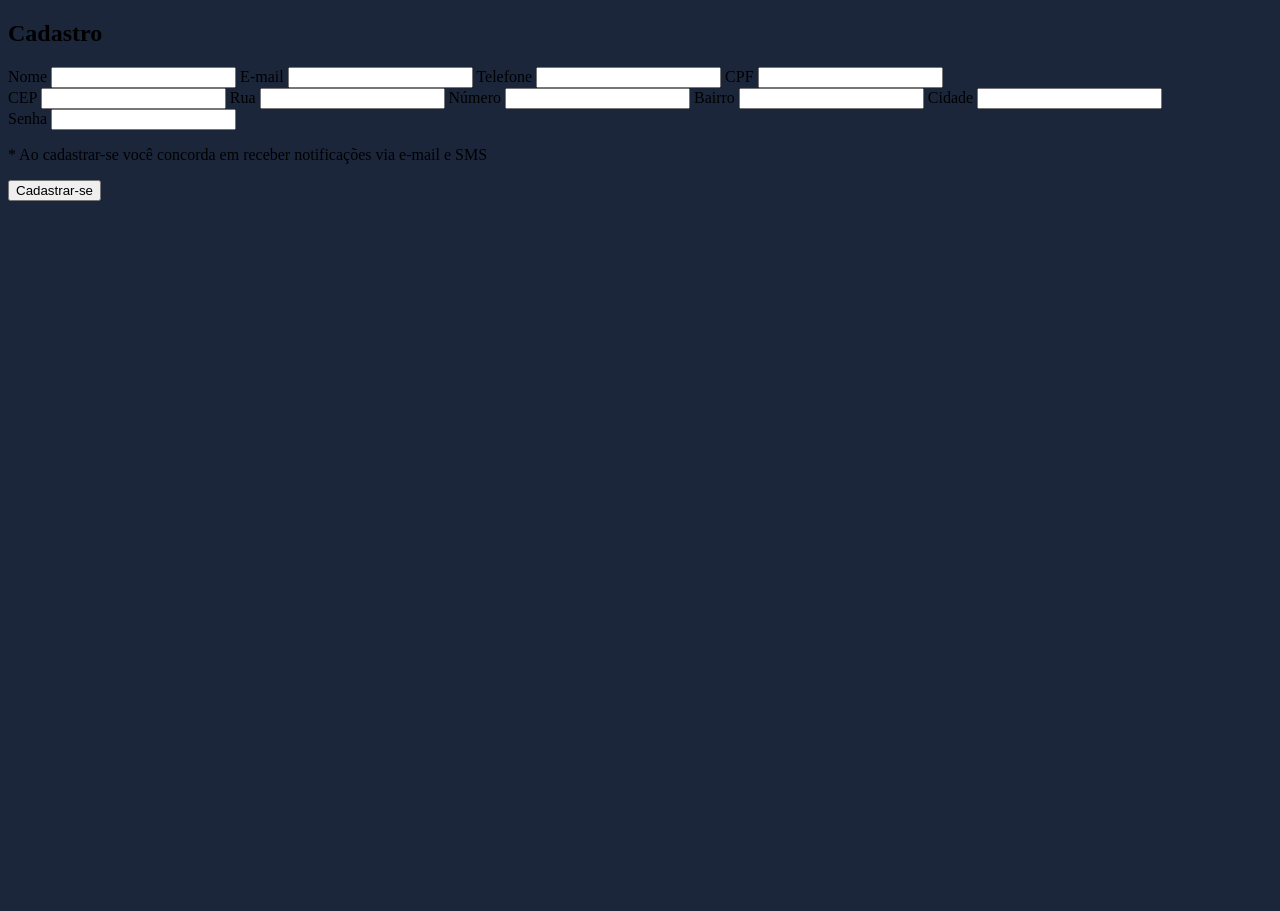
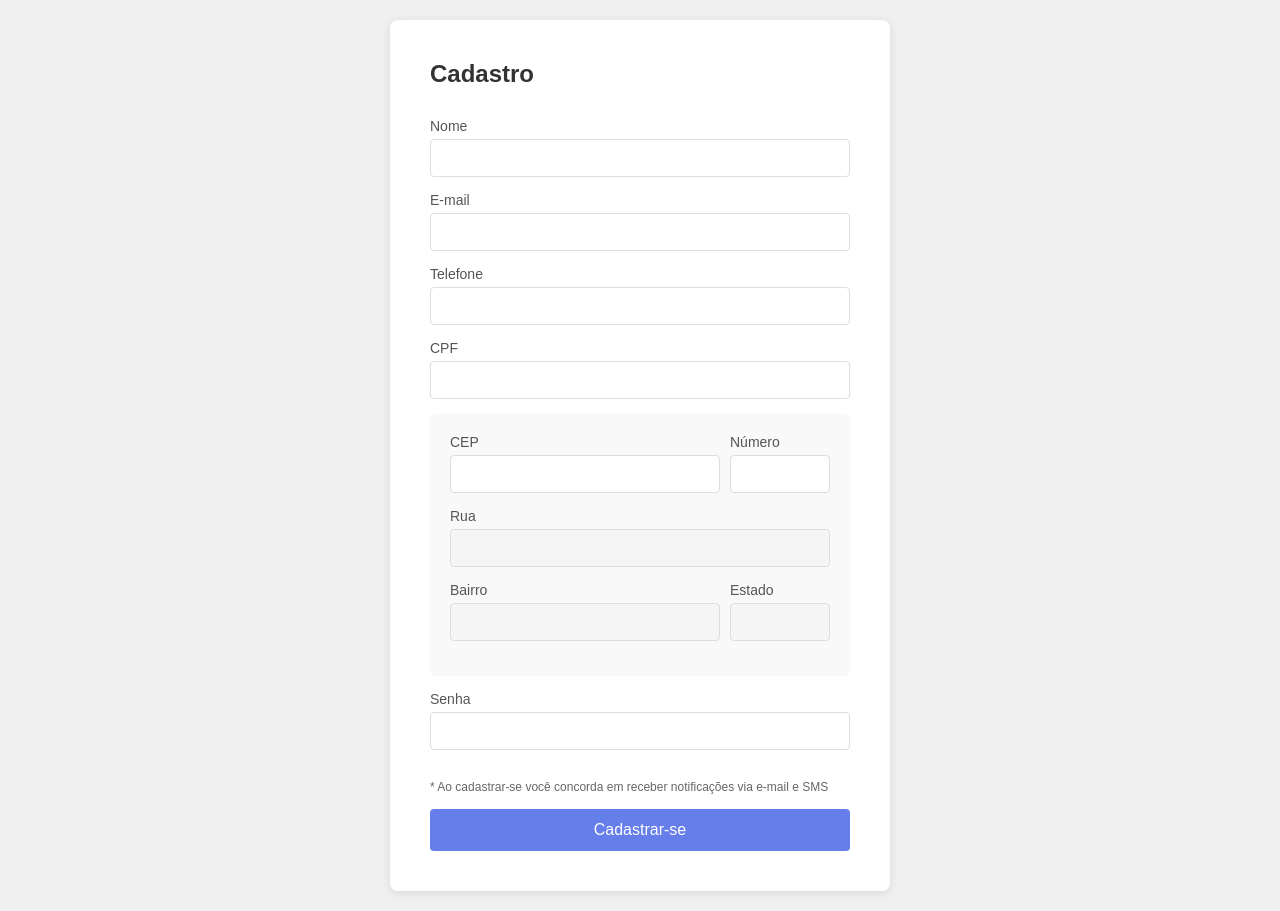
Before and after one commit to Gelenski/BookTrade, a website: page cadastro/index.html in a window 1280 px wide. Before the commit the page ends 800 px from the top, so only its background shows below. Drawn offline with Linux system fonts and the light colour scheme.

Commit message:
estilização do cadastro

```diff
--- a/cadastro/index.html
+++ b/cadastro/index.html
@@ -8,45 +8,55 @@
     <script src="script.js" defer></script>
   </head>
   <body>
-    <form action="/api/cadastro" method="POST">
+    <form method="POST" class="cadastro-form">
       <h2>Cadastro</h2>
 
-      <label>Nome</label>
-      <input type="text" name="nome" required />
+      <label for="input-nome">Nome</label>
+      <input type="text" name="nome" id="input-nome" required />
 
-      <label>E-mail</label>
-      <input type="email" name="email" required />
+      <label for="input-email">E-mail</label>
+      <input type="email" name="email" id="input-email" required />
 
-      <label>Telefone</label>
-      <input type="tel" name="telefone" required />
+      <label for="input-telefone">Telefone</label>
+      <input type="tel" name="telefone" id="input-telefone" required />
 
-      <label>CPF</label>
-      <input type="text" name="cpf" required />
+      <label for="input-cpf">CPF</label>
+      <input type="text" name="cpf" id="input-cpf" required />
 
       <div class="endereco">
-        <label>CEP</label>
-        <input type="text" name="cep" required />
+        <div class="endereco-row">
+          <div class="field-large">
+            <label for="input-cep">CEP</label>
+            <input type="text" name="cep" id="input-cep" required />
+          </div>
+          <div class="field-small">
+            <label for="input-numero">Número</label>
+            <input type="text" name="numero" id="input-numero" required />
+          </div>
+        </div>
 
-        <label>Rua</label>
-        <input type="text" name="rua" readonly />
+        <label for="input-rua">Rua</label>
+        <input type="text" name="rua" id="input-rua" readonly />
 
-        <label>Número</label>
-        <input type="text" name="numero" required />
-
-        <label>Bairro</label>
-        <input type="text" name="bairro" readonly />
-
-        <label>Cidade</label>
-        <input type="text" name="estado" readonly />
+        <div class="endereco-row">
+          <div class="field">
+            <label for="input-bairro">Bairro</label>
+            <input type="text" name="bairro" id="input-bairro" readonly />
+          </div>
+          <div class="field-small">
+            <label for="input-estado">Estado</label>
+            <input type="text" name="estado" id="input-estado" readonly />
+          </div>
+        </div>
       </div>
 
-      <label>Senha</label>
-      <input type="password" name="senha" required />
+      <label for="input-senha">Senha</label>
+      <input type="password" name="senha" id="input-senha" required />
 
       <p>
         * Ao cadastrar-se você concorda em receber notificações via e-mail e SMS
       </p>
-      <button type="submit">Cadastrar-se</button>
+      <button type="submit" id="button-submit">Cadastrar-se</button>
     </form>
   </body>
 </html>
--- a/cadastro/styles.css
+++ b/cadastro/styles.css
@@ -1,11 +1,106 @@
-:root {
-    --preto: #0D1B2A;
-    --azul-escuro: #1B263B;
-    --azul: #415A77;
-    --azul-claro: #778DA9;
-    --branco: #E0E1DD;
+* {
+  margin: 0;
+  padding: 0;
+  box-sizing: border-box;
 }
 
 body {
-    background-color: var(--azul-escuro);
+  font-family: Arial, sans-serif;
+  background-color: #f0f0f0;
+  display: flex;
+  justify-content: center;
+  align-items: center;
+  min-height: 100vh;
+  padding: 20px;
 }
+
+.cadastro-form {
+  background: white;
+  padding: 40px;
+  border-radius: 8px;
+  box-shadow: 0 2px 10px rgba(0, 0, 0, 0.1);
+  width: 100%;
+  max-width: 500px;
+}
+
+h2 {
+  margin-bottom: 30px;
+  color: #333;
+}
+
+label {
+  display: block;
+  margin-bottom: 5px;
+  color: #555;
+  font-size: 14px;
+}
+
+input {
+  width: 100%;
+  padding: 10px;
+  border: 1px solid #ddd;
+  border-radius: 4px;
+  font-size: 14px;
+  margin-bottom: 15px;
+}
+
+input:focus {
+  outline: none;
+  border-color: #667eea;
+}
+
+input[readonly] {
+  background-color: #f5f5f5;
+}
+
+.endereco {
+  background: #f9f9f9;
+  padding: 20px;
+  border-radius: 6px;
+  margin-bottom: 15px;
+}
+
+.endereco-row {
+  display: flex;
+  gap: 10px;
+}
+
+.endereco-row .field {
+  flex: 1;
+}
+
+.endereco-row .field-small {
+  flex: 0 0 100px;
+}
+
+.endereco-row .field-large {
+  flex: 2;
+}
+
+button {
+  width: 100%;
+  padding: 12px;
+  background-color: #667eea;
+  color: white;
+  border: none;
+  border-radius: 4px;
+  font-size: 16px;
+  cursor: pointer;
+}
+
+button:hover {
+  background-color: #5568d3;
+}
+
+p {
+  font-size: 12px;
+  color: #666;
+  margin-top: 15px;
+  margin-bottom: 15px;
+}
+
+@media (max-width: 600px) {
+  .endereco-row {
+    flex-direction: column;
+  }
+}
```
